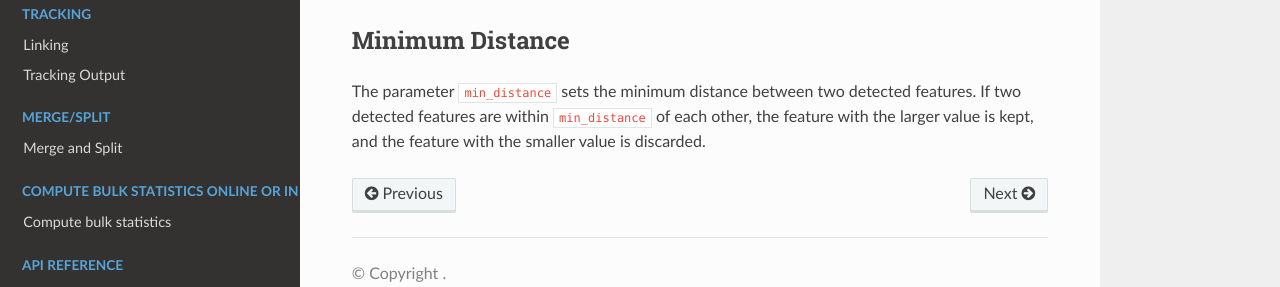
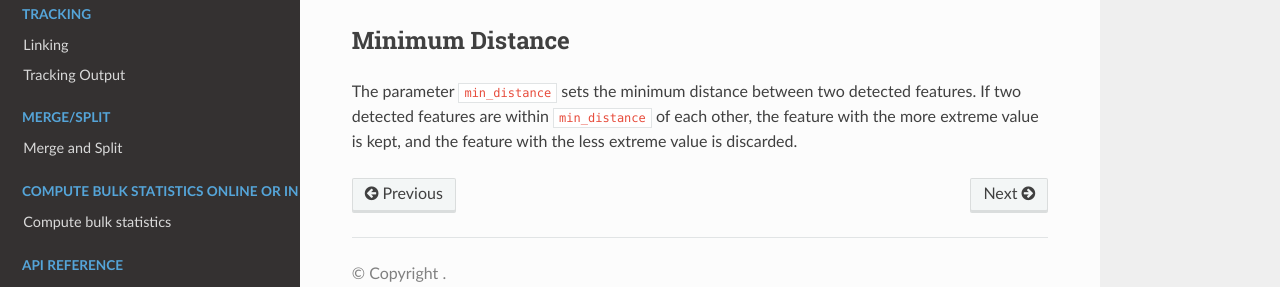
Before and after one commit to tobac-project/tobac, a Sphinx documentation site: the page built from doc/threshold_detection_parameters.rst, in a window 1280 px wide and 900 px high, scrolled down 2118 px. Shown: the part 557-844 px from the top of the window. Built offline with Sphinx 7.4.7 and the Read the Docs theme 2.0.0, drawn with Linux system fonts in a browser that asks for light colours; formulas are drawn with MathJax 3; pages that are not in the unit, such as notebooks, are missing from menus.

Commit message:
clarified docs that most extreme values to not have to be the largest values

```diff
--- a/doc/threshold_detection_parameters.rst
+++ b/doc/threshold_detection_parameters.rst
@@ -61,4 +61,4 @@ The second filtering option is a binary erosion (`skimage.morphology.binary_eros
 ================
 Minimum Distance
 ================
-The parameter :code:`min_distance` sets the minimum distance between two detected features. If two detected features are within :code:`min_distance` of each other, the feature with the larger value is kept, and the feature with the smaller value is discarded.
+The parameter :code:`min_distance` sets the minimum distance between two detected features. If two detected features are within :code:`min_distance` of each other, the feature with the more extreme value is kept, and the feature with the less extreme value is discarded.
```
